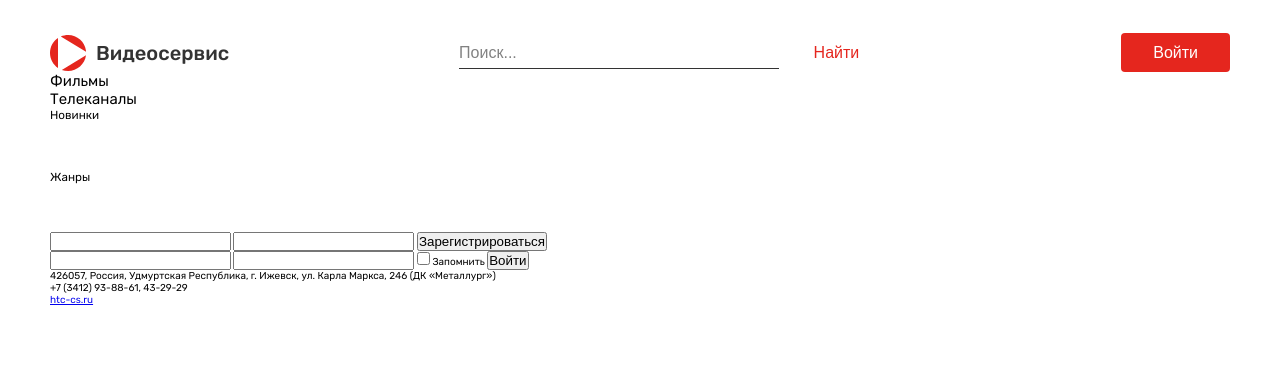
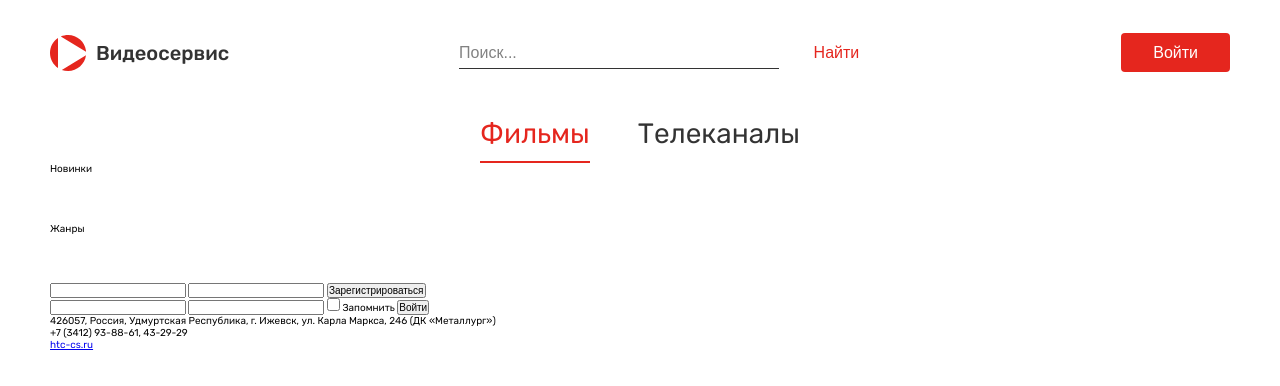
Before and after one commit to Ronic404/htc-cs-tv-schedule, a website built with webpack: page src/index.html in a window 1280 px wide. Built offline with nearby package versions, Linux system fonts and the light colour scheme.

Commit message:
feat: add nav

```diff
--- a/src/index.html
+++ b/src/index.html
@@ -23,7 +23,7 @@
   <main class="wrapper">
     <nav class="nav">
       <ul class="menu">
-        <li class="menu__item menu__item-movies"><h2>Фильмы</h2></li>
+        <li class="menu__item menu__item_active menu__item-movies"><h2>Фильмы</h2></li>
         <li class="menu__item menu__item-tv-channels"><h2>Телеканалы</h2></li>
       </ul>
     </nav>
--- a/src/scss/base/_base.scss
+++ b/src/scss/base/_base.scss
@@ -7,6 +7,7 @@ html {
   margin: 0;
   padding: 0;
   font-weight: 400;
+  font-size: 1em;
 }
 
 .wrapper {
--- a/src/scss/components/_buttons.scss
+++ b/src/scss/components/_buttons.scss
@@ -2,6 +2,7 @@
   padding: 10px 32px;
   border-radius: 4px;
   border: none;
+  outline: none;
   cursor: pointer;
 }
 
--- a/src/scss/layouts/_nav.scss
+++ b/src/scss/layouts/_nav.scss
@@ -0,0 +1,21 @@
+.nav {
+  display: flex;
+  justify-content: center;
+  padding-top: 45px;
+}
+
+.menu {
+  display: flex;
+}
+
+.menu__item {
+  @include text(2.8rem, 1.2, $text-dark);
+  cursor: pointer;
+  padding-bottom: 10px;
+  margin: 0 24px;
+
+  &_active {
+    color: $text-red;
+    border-bottom: 2px solid $input-border-red;
+  }
+}
```
Also changed, not shown: src/img/logos/header-logo.png (deleted).
